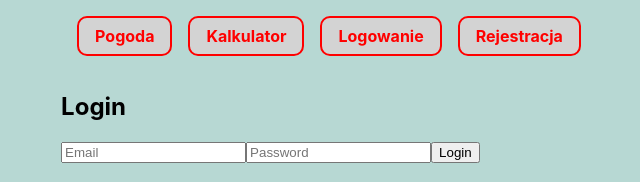
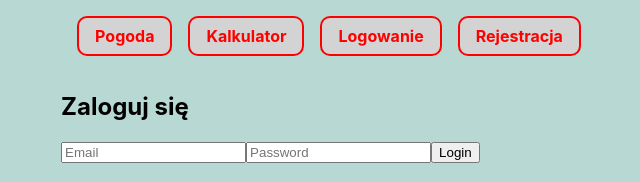
Before and after one commit to SzymanskiJacek/ASGDataCalculator, a React (Create React App) app in the folder frontend/: page /login in a window 1280 px wide. Shown: the top 182 px of the page, without its empty margins (311-951 px from the left). Built offline with nearby package versions, Linux system fonts and the light colour scheme; no server answers.

Commit message:
Update Login.js

```diff
--- a/frontend/src/Login.js
+++ b/frontend/src/Login.js
@@ -48,7 +48,7 @@ function Login({ onAuth }) {
 
     return (
         <form onSubmit={handleLogin}>
-            <h2>Login</h2>
+            <h2>Zaloguj się</h2>
             <input placeholder="Email" value={email} onChange={(e) => setEmail(e.target.value)}/>
             <input type="password" placeholder="Password" value={password} onChange={(e) => setPassword(e.target.value)}/>
             <button type="submit">Login</button>
```
